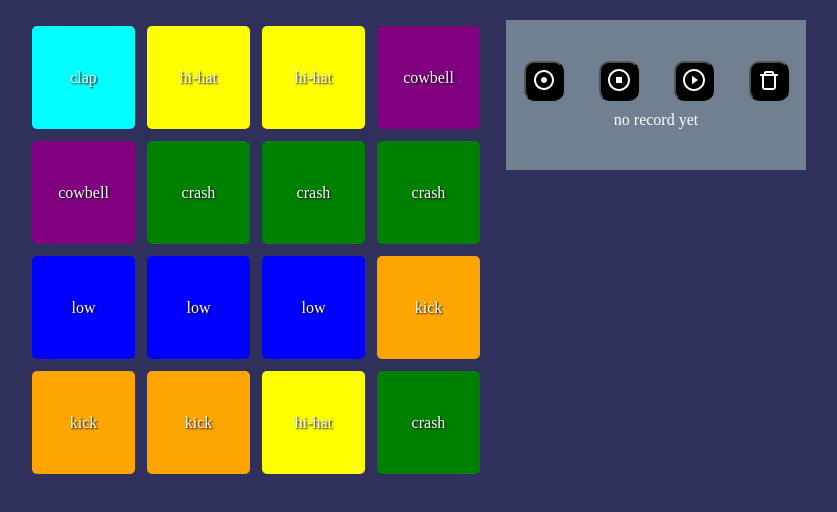
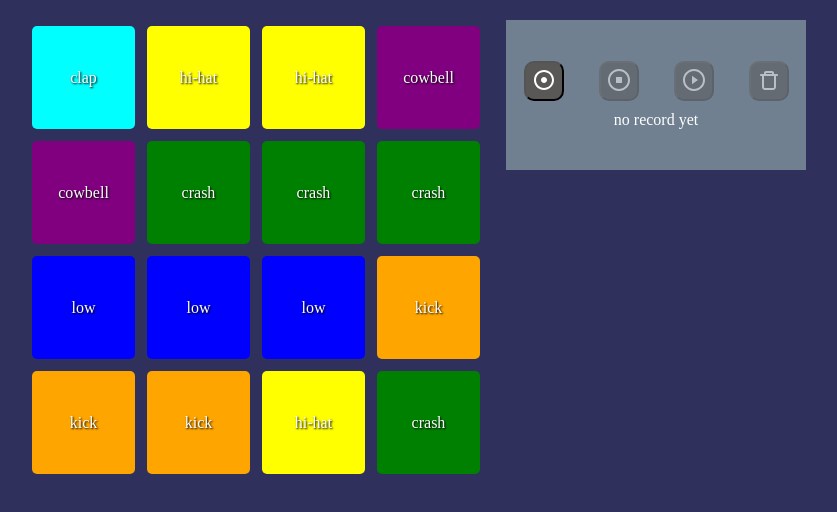
Before and after one commit to fabranx/drumpad-js, a React (Vite) app: page / in a window 1280 px wide. Shown: the top 512 px of the page, without its empty margins (224-1061 px from the left). Built offline with nearby package versions, Linux system fonts and the light colour scheme; no server answers.

Commit message:
record and play

```diff
--- a/src/App.css
+++ b/src/App.css
@@ -86,6 +86,14 @@ body {
 .controls-button{
   width: 40px;
   height: 40px;
-  background-color: black;
   border-radius: 10px;
+  background-color: rgb(90, 87, 87);
 }
+
+.enabled{
+  opacity: 1;
+}
+
+.disabled{
+  opacity: 0.5;
+}
--- a/src/App.jsx
+++ b/src/App.jsx
@@ -7,7 +7,11 @@ import Controls from './components/Controls'
 
 function App() {
 
-  let audioCtx = new AudioContext()
+  const audioCtx = new AudioContext()
+
+  const mediaStreamDestination = audioCtx.createMediaStreamDestination();
+
+  const mediaRecorder = new MediaRecorder(mediaStreamDestination.stream)
 
   async function loadFile(filePath) {
     const track = await getFile(filePath);
@@ -26,11 +30,11 @@ function App() {
       <div className='drumpad'>
         <div className='pads-container'>
           {data.map(pad =>
-            <Pad key={pad.name} padData={pad} audioContext={audioCtx} loadFile={loadFile}/>
+            <Pad key={pad.name} padData={pad} audioContext={audioCtx} loadFile={loadFile} mediaDest={mediaStreamDestination}/>
           )}
         </div>
       </div>
-      <Controls />
+      <Controls mediaRecorder={mediaRecorder}/>
     </div>
   )
 }
--- a/src/components/Controls.jsx
+++ b/src/components/Controls.jsx
@@ -1,21 +1,84 @@
-function Controls(){
+import { useState } from "react"
+
+function Controls({mediaRecorder}){
+
+  const [canRecord, setCanRecord] = useState(true)
+  const [canPlayRecord, setCanPlayRecord] = useState(false)
+  const [audioSource, setAudioSource] = useState(null)
+
+  const chunks = [];
+
+  mediaRecorder.ondataavailable = (evt) => {
+    // Push each chunk (blobs) in an array
+    chunks.push(evt.data);
+  };
+
+  mediaRecorder.onstop = (evt) => {
+    // Make blob out of our blobs, and open it.
+    console.info(chunks)
+    const blob = new Blob(chunks, { type: "audio/ogg; codecs=opus" });
+    setAudioSource(URL.createObjectURL(blob))
+  };
+
+
+  function startRecording(){
+    mediaRecorder.start()
+    setCanRecord(false)
+    setCanPlayRecord(false)
+  }
+
+  function stopRecording(){
+    mediaRecorder.stop()
+    setCanPlayRecord(true)
+    setCanRecord(true)
+  }
+
+  function playRecord(){
+    let audio = new Audio(audioSource)
+    audio.play()
+  }
+
+  function deleteRecord(){
+    console.log(chunks)
+  }
+
   return(
     <div className="controls">
       <div className="controls-wrapper">
-        <button className="controls-button">
+        <button id='record'
+          disabled={!canRecord}
+          className={canRecord ? 'controls-button enabled' : 'controls-button disabled'}
+          onClick={startRecording}>
           <svg width="24" height="24" viewBox="0 0 24 24" fill="none" xmlns="http://www.w3.org/2000/svg"><path d="M12 15C13.6569 15 15 13.6569 15 12C15 10.3431 13.6569 9 12 9C10.3431 9 9 10.3431 9 12C9 13.6569 10.3431 15 12 15Z" fill="currentColor" /><path fillRule="evenodd" clipRule="evenodd" d="M22 12C22 17.5228 17.5228 22 12 22C6.47715 22 2 17.5228 2 12C2 6.47715 6.47715 2 12 2C17.5228 2 22 6.47715 22 12ZM20 12C20 16.4183 16.4183 20 12 20C7.58172 20 4 16.4183 4 12C4 7.58172 7.58172 4 12 4C16.4183 4 20 7.58172 20 12Z" fill="currentColor" /></svg>
         </button>
-        <button className="controls-button">
+
+        <button id='stop'
+          disabled={canRecord}
+          className={!canRecord ? 'controls-button enabled' : 'controls-button disabled'}
+          onClick={stopRecording}>
           <svg width="24" height="24" viewBox="0 0 24 24" fill="none" xmlns="http://www.w3.org/2000/svg"><path d="M15 9H9V15H15V9Z" fill="currentColor" /><path fillRule="evenodd" clipRule="evenodd" d="M23 12C23 18.0751 18.0751 23 12 23C5.92487 23 1 18.0751 1 12C1 5.92487 5.92487 1 12 1C18.0751 1 23 5.92487 23 12ZM21 12C21 16.9706 16.9706 21 12 21C7.02944 21 3 16.9706 3 12C3 7.02944 7.02944 3 12 3C16.9706 3 21 7.02944 21 12Z" fill="currentColor" /></svg>
         </button>
-        <button className="controls-button">
+
+        <button id='play'
+          disabled={!canPlayRecord}
+          className={canPlayRecord ? 'controls-button enabled' : 'controls-button disabled'}
+          onClick={playRecord}>
           <svg width="24" height="24" viewBox="0 0 24 24" fill="none" xmlns="http://www.w3.org/2000/svg"><path fillRule="evenodd" clipRule="evenodd" d="M12 21C16.9706 21 21 16.9706 21 12C21 7.02944 16.9706 3 12 3C7.02944 3 3 7.02944 3 12C3 16.9706 7.02944 21 12 21ZM12 23C18.0751 23 23 18.0751 23 12C23 5.92487 18.0751 1 12 1C5.92487 1 1 5.92487 1 12C1 18.0751 5.92487 23 12 23Z" fill="currentColor" /><path d="M16 12L10 16.3301V7.66987L16 12Z" fill="currentColor" /></svg>
         </button>
-        <button className="controls-button">
+
+        <button id='delete'
+          disabled={!canPlayRecord}
+          className={canPlayRecord ? 'controls-button enabled' : 'controls-button disabled'}
+          onClick={deleteRecord}>
           <svg width="24" height="24" viewBox="0 0 24 24" fill="none" xmlns="http://www.w3.org/2000/svg"><path fillRule="evenodd" clipRule="evenodd" d="M17 6V5C17 3.89543 16.1046 3 15 3H9C7.89543 3 7 3.89543 7 5V6H4C3.44772 6 3 6.44772 3 7C3 7.55228 3.44772 8 4 8H5V19C5 20.6569 6.34315 22 8 22H16C17.6569 22 19 20.6569 19 19V8H20C20.5523 8 21 7.55228 21 7C21 6.44772 20.5523 6 20 6H17ZM15 5H9V6H15V5ZM17 8H7V19C7 19.5523 7.44772 20 8 20H16C16.5523 20 17 19.5523 17 19V8Z" fill="currentColor" /></svg>
         </button>
       </div>
-      <p>no record yet</p>
+      {canPlayRecord ?
+        // <audio controls src={audioSource}></audio>
+        null
+        :
+        <p>no record yet</p>
+      }
     </div>
   )
 }
--- a/src/components/Pad.jsx
+++ b/src/components/Pad.jsx
@@ -12,7 +12,7 @@ const colors = {
 
 const src='assets/sounds/'
 
-function Pad({padData, audioContext, loadFile}){
+function Pad({padData, audioContext, loadFile, mediaDest}){
 
   const [sound, setSound] = useState(null)
 
@@ -24,8 +24,12 @@ function Pad({padData, audioContext, loadFile}){
 
     trackSource.connect(audioContext.destination);
     trackSource.start();
+
+    trackSource.connect(mediaDest)
+
     return trackSource;
   }
+
 
   useEffect(() => {
     loadFile(`${src}${padData.name}.webm`)
```
